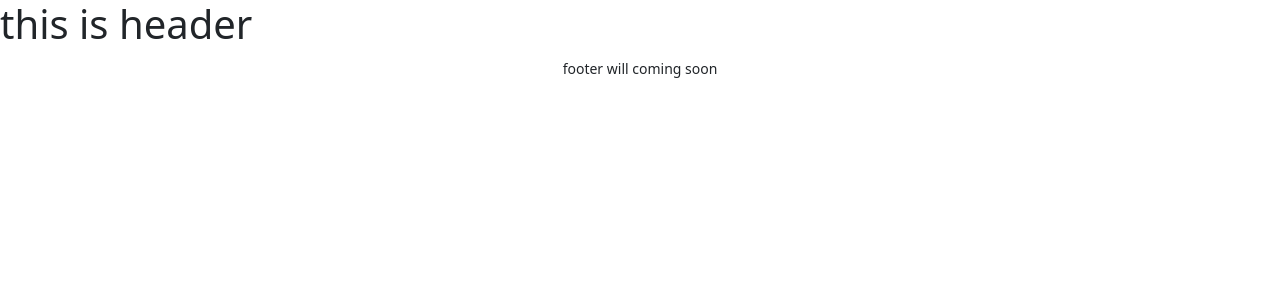
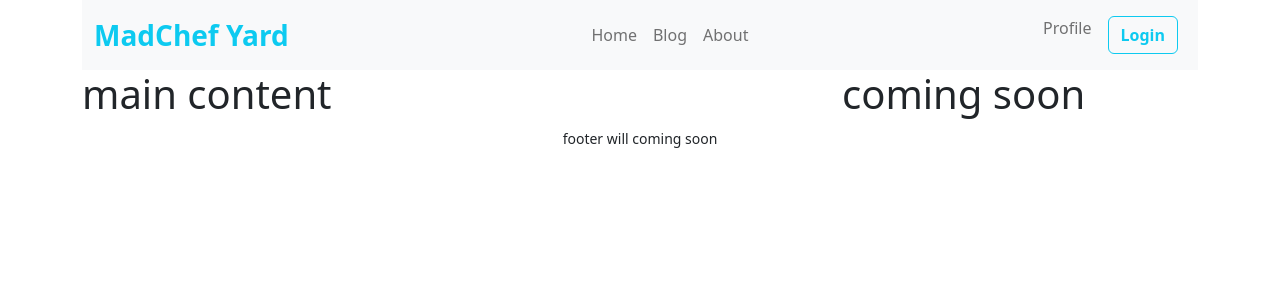
Before and after one commit to simanto789/madchef-yard-clientSide, a React (Vite) app: page / in a window 1280 px wide. Shown: the top 300 px of the page. Built offline with nearby package versions, Linux system fonts and the light colour scheme.

Commit message:
create header for this project

```diff
--- a/src/layouts/Main.jsx
+++ b/src/layouts/Main.jsx
@@ -1,12 +1,23 @@
 import React from 'react';
 import Header from '../pages/Shared/Header/Header';
 import Footer from '../pages/Shared/Footer/Footer';
+import { Col, Container, Row } from 'react-bootstrap';
+import RightNav from '../pages/Shared/RightNav/RightNav';
 
 const Main = () => {
     return (
         <div>
             <Header></Header>
-
+            <Container>
+                <Row>
+                    <Col lg={8} xs={12}>
+                        <h1>main content</h1>
+                    </Col>
+                    <Col lg={4} xs={12} >
+                        <RightNav></RightNav>
+                    </Col>
+                </Row>
+            </Container>
             <Footer></Footer>
         </div>
     );
--- a/src/pages/Shared/Header/Header.jsx
+++ b/src/pages/Shared/Header/Header.jsx
@@ -1,10 +1,32 @@
 import React from 'react';
+import { Button, Container, Nav, Navbar } from 'react-bootstrap';
 
 const Header = () => {
     return (
-        <div>
-            <h1>this is header</h1>
-        </div>
+        <Container>
+
+            {/* header */}
+            <Navbar collapseOnSelect expand="lg" bg="light" variant="light">
+                <Container>
+                    <Navbar.Brand className='fs-3 fw-bolder text-info' href="#home">MadChef Yard</Navbar.Brand>
+                    <Navbar.Toggle aria-controls="responsive-navbar-nav" />
+                    <Navbar.Collapse id="responsive-navbar-nav">
+                        <Nav className="mx-auto">
+                            <Nav.Link href="#features">Home</Nav.Link>
+                            <Nav.Link href="#pricing">Blog</Nav.Link>
+                            <Nav.Link href="#pricing">About</Nav.Link>
+                        </Nav>
+                        <Nav>
+                            <Nav.Link href="#deets">Profile</Nav.Link>
+                            <Nav.Link eventKey={2} href="#memes">
+                            <Button variant="outline-info fw-bolder">Login</Button>
+                            </Nav.Link>
+                        </Nav>
+                    </Navbar.Collapse>
+                </Container>
+            </Navbar>
+            {/* header */}
+        </Container>
     );
 };
 
--- /dev/null
+++ b/src/pages/Shared/RightNav/RightNav.jsx
@@ -0,0 +1,13 @@
+import React from 'react';
+
+const RightNav = () => {
+    return (
+        <div>
+            <h1>
+                coming soon
+            </h1>
+        </div>
+    );
+};
+
+export default RightNav;
```
Also changed, not shown: src/assets/png-transparent-funny-chef-cooking-banner.png (added).
